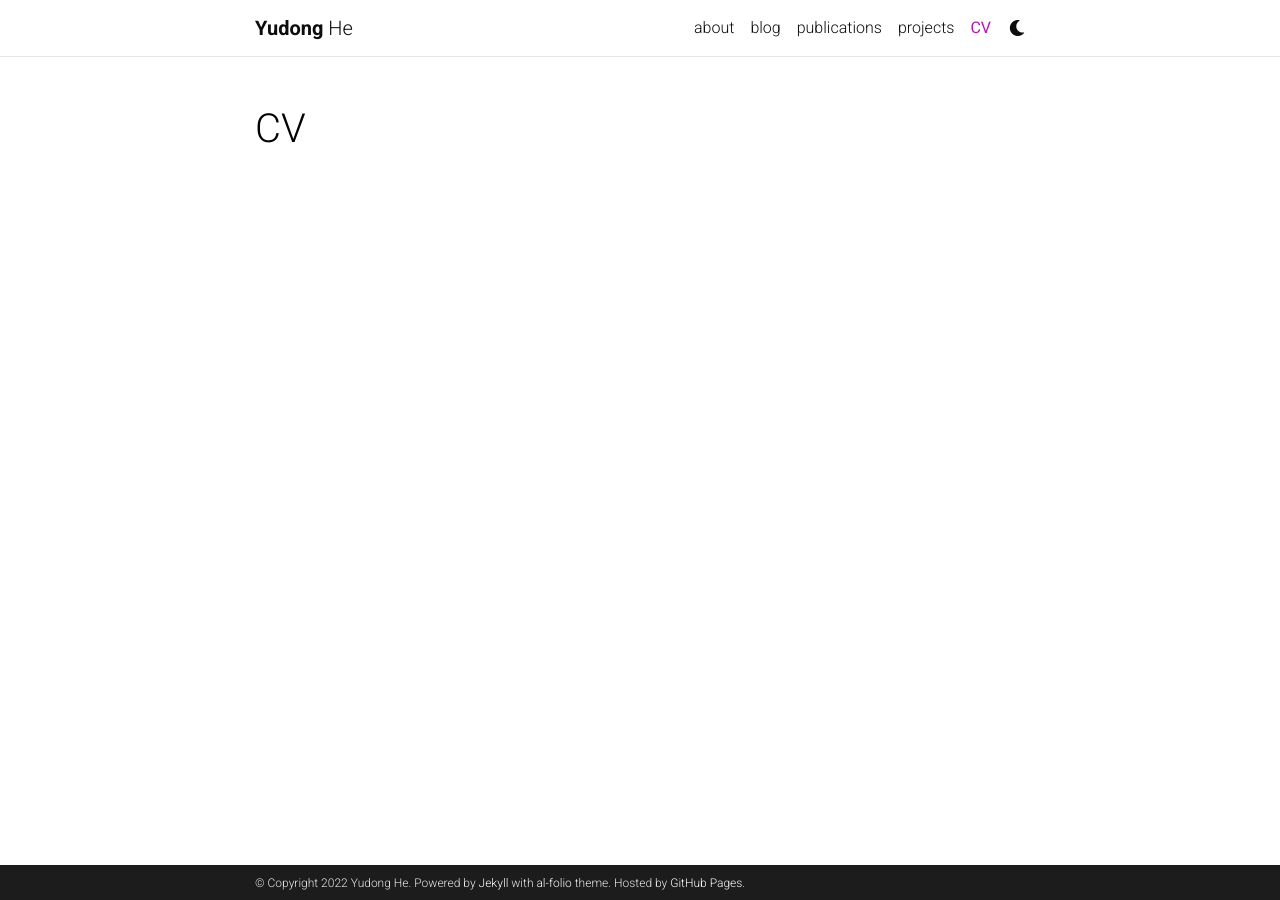
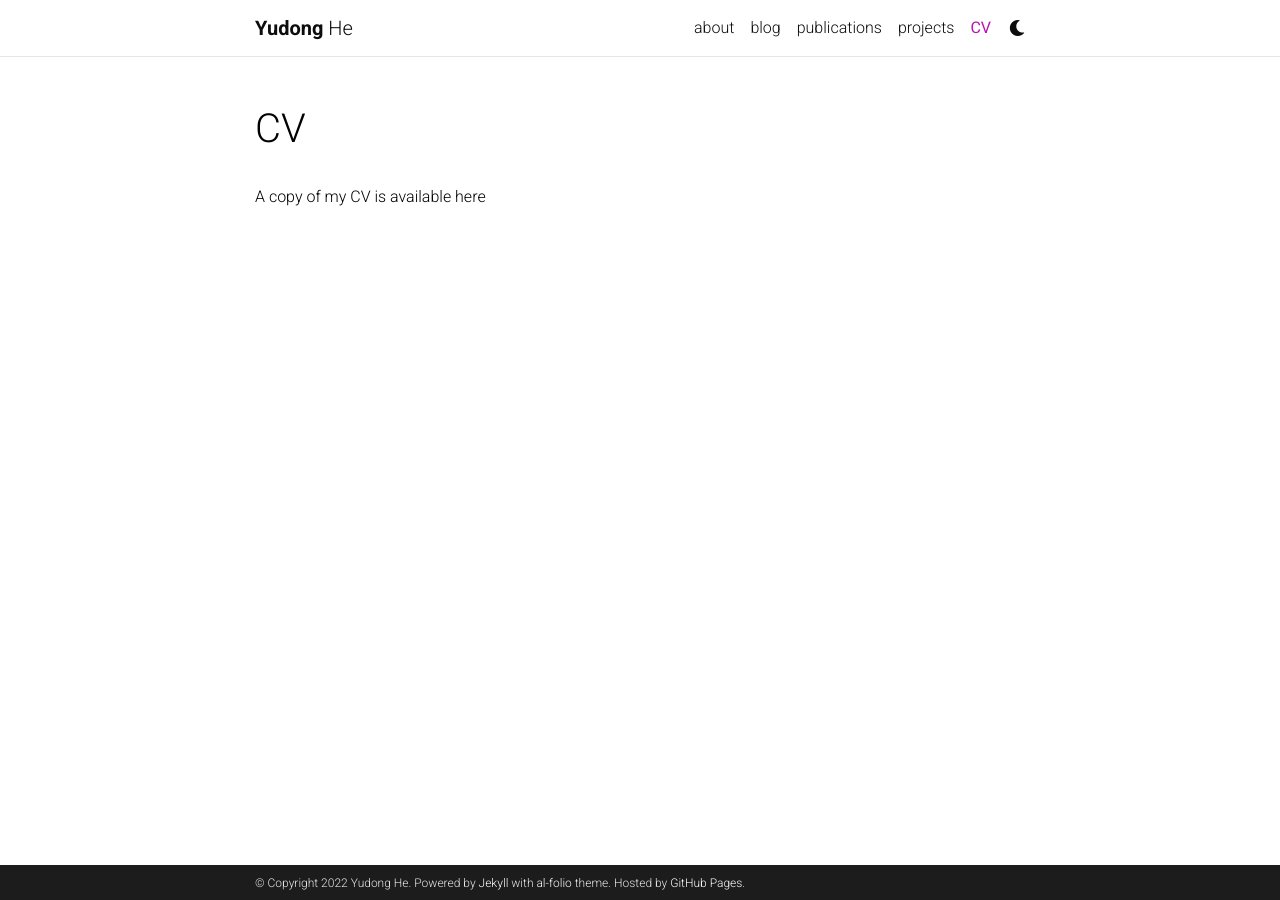
Before and after one commit to ydcnanhe/ydcnanhe.github.io, a Jekyll site: the page built from _pages/cv.md, in a window 1280 px wide. Built offline with Jekyll 4.4.1, drawn with Linux system fonts in a browser that asks for light colours; comment, search, counter and statistics services are not loaded; a style sheet for code colours, icons or effects is not loaded.

Commit message:
Update cv.md

```diff
--- a/_pages/cv.md
+++ b/_pages/cv.md
@@ -5,3 +5,4 @@ title: CV
 nav: true
 nav_order: 4
 ---
+A copy of my CV is available here
```
